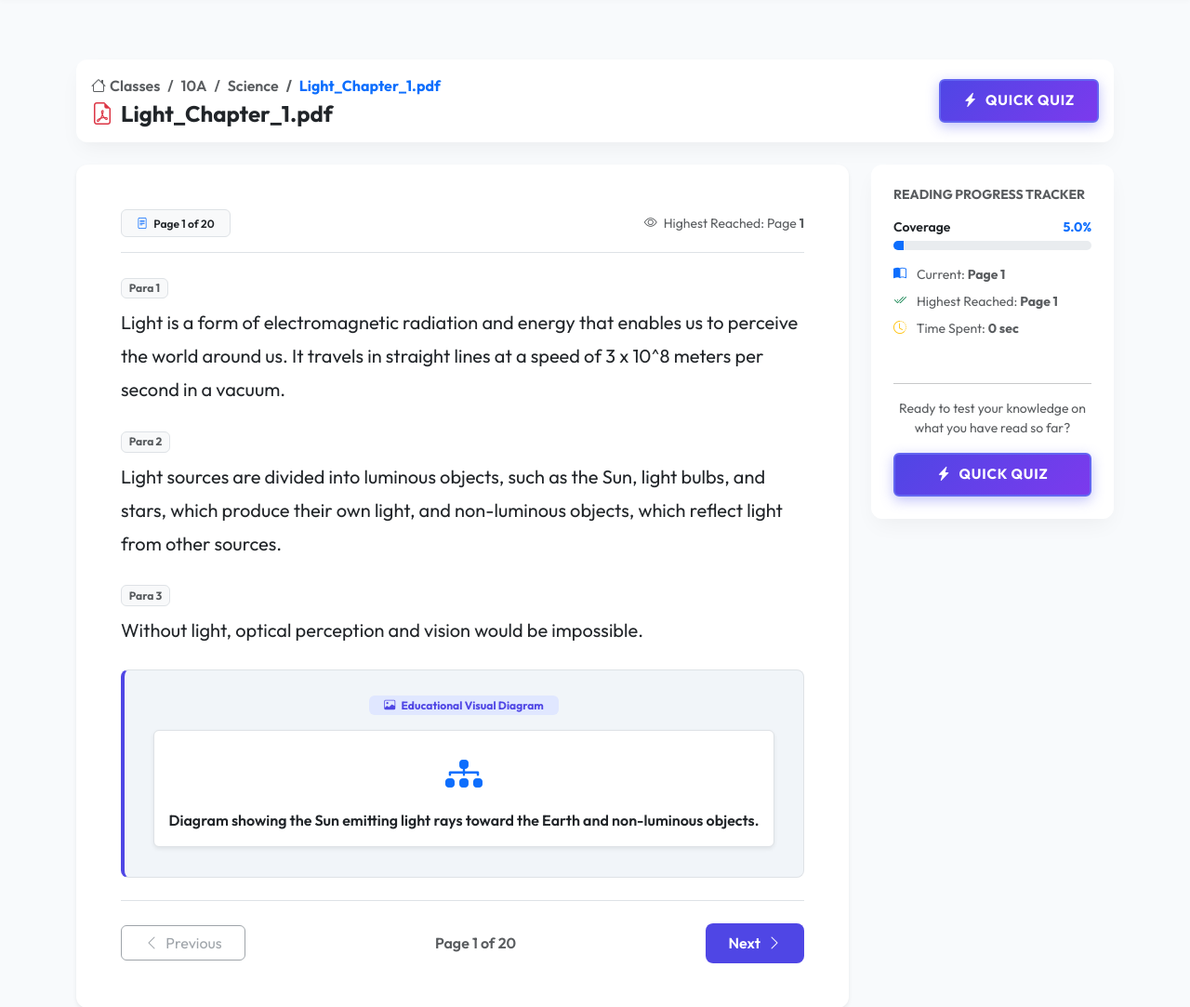
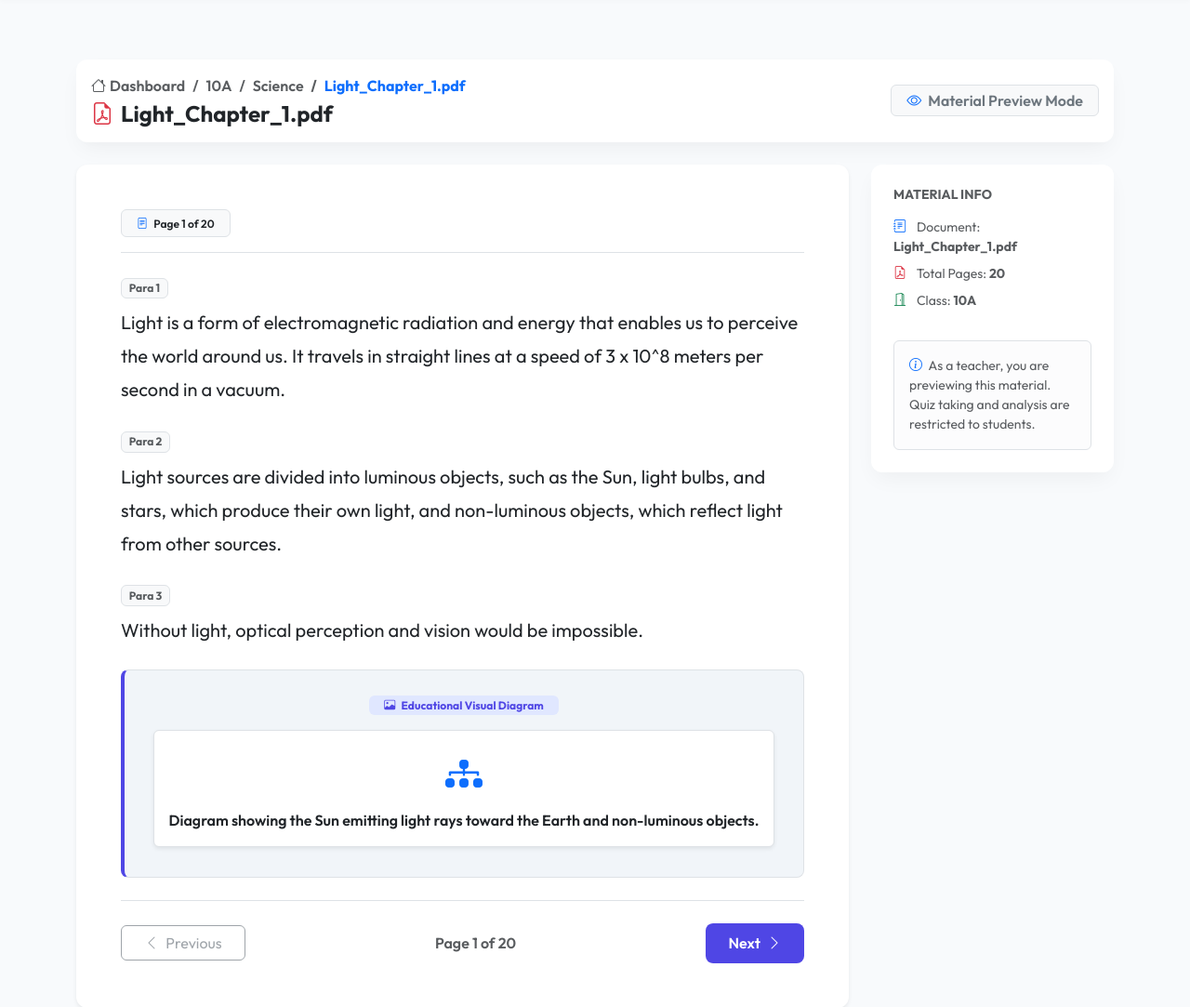
Before and after one commit to suganeshvs/quiz-evaluvator, a Django app: page /document/3/read/ in a window 1280 px wide. Shown: the part 69-1152 px from the top of the page at 93% size. Run offline with Django 5.2, Linux system fonts and the light colour scheme; a user stored in the database is signed in; data comes from the database, SQL or seed files in the repository; both versions use the stored data as it was after the commit.

Commit message:
11th commit

```diff
--- a/quiz_app/views.py
+++ b/quiz_app/views.py
@@ -61,7 +61,11 @@ def teacher_dashboard(request):
 
     classes = ClassRoom.objects.filter(teacher=request.user)
     documents = Document.objects.filter(classroom__teacher=request.user)
-    recent_attempts = QuizAttempt.objects.filter(document__classroom__teacher=request.user)[:5]
+    recent_attempts = QuizAttempt.objects.filter(
+        document__classroom__teacher=request.user,
+        student__role='STUDENT',
+        status='COMPLETED'
+    ).select_related('student', 'document').order_by('-completed_at')[:5]
     total_students = Enrollment.objects.filter(classroom__teacher=request.user).values('student').distinct().count()
 
     context = {
@@ -152,9 +156,10 @@ def class_detail(request, class_id):
     documents = classroom.documents.all().order_by('-upload_date')
     enrollments = classroom.enrollments.select_related('student').order_by('enrolled_at')
 
-    # Fetch all completed student quiz attempts for this specific class
+    # Fetch all completed student quiz attempts for this specific class (students only)
     quiz_attempts = QuizAttempt.objects.filter(
         document__classroom=classroom,
+        student__role='STUDENT',
         status='COMPLETED'
     ).select_related('student', 'document').order_by('-completed_at')
 
@@ -260,6 +265,7 @@ def teacher_reports(request):
 
     attempts = QuizAttempt.objects.filter(
         document__classroom__teacher=request.user,
+        student__role='STUDENT',
         status='COMPLETED'
     ).select_related('student', 'document').order_by('-completed_at')
 
@@ -309,6 +315,10 @@ def document_viewer(request, doc_id):
         if not is_enrolled:
             messages.error(request, f"Access Denied: You are not enrolled in class '{doc.classroom.name}'.")
             return redirect('student_dashboard')
+    elif request.user.is_teacher:
+        if doc.classroom.teacher != request.user:
+            messages.error(request, f"Access Denied: You do not manage class '{doc.classroom.name}'.")
+            return redirect('teacher_dashboard')
 
     pages = doc.pages.all().order_by('page_number')
 
@@ -317,22 +327,24 @@ def document_viewer(request, doc_id):
         DocumentAnalyzer.process_document(doc)
         pages = doc.pages.all().order_by('page_number')
 
-    # Get or create reading progress
-    progress, _ = ReadingProgress.objects.get_or_create(
-        student=request.user,
-        document=doc,
-        defaults={'highest_page': 1}
-    )
+    progress = None
+    if request.user.is_student:
+        progress, _ = ReadingProgress.objects.get_or_create(
+            student=request.user,
+            document=doc,
+            defaults={'highest_page': 1}
+        )
 
-    page_num = request.GET.get('page', progress.highest_page)
+    default_page = progress.highest_page if progress else 1
+    page_num = request.GET.get('page', default_page)
     try:
         page_num = int(page_num)
         page_num = max(1, min(page_num, doc.total_pages or 1))
     except ValueError:
         page_num = 1
 
-    # Auto-update highest page reached
-    if page_num > progress.highest_page:
+    # Auto-update highest page reached for students
+    if progress and page_num > progress.highest_page:
         progress.highest_page = page_num
         progress.save()
 
@@ -383,7 +395,12 @@ def confirm_progress(request, doc_id):
     """
     Reading Progress Confirmation view shown when student clicks QUICK QUIZ.
     Prompts student to verify or adjust Page / Paragraph / Line boundary.
+    Restricted strictly to Students.
     """
+    if request.user.is_teacher:
+        messages.info(request, "Quiz taking is restricted to students. Teachers monitor student quiz performance from reports.")
+        return redirect('teacher_reports')
+
     doc = get_object_or_404(Document, id=doc_id)
     progress = ReadingProgress.objects.filter(student=request.user, document=doc).first()
     detected_page = progress.highest_page if progress else 1
@@ -429,7 +446,12 @@ def take_quiz(request, attempt_id):
     Interactive Quiz Interface.
     Displays questions dynamically, allowing endless questions or END QUIZ.
     Always starts at Question 1 when a quiz is first opened.
+    Restricted strictly to Students.
     """
+    if request.user.is_teacher:
+        messages.info(request, "Quiz taking is restricted to students. Teachers monitor student quiz performance from reports.")
+        return redirect('teacher_reports')
+
     attempt = get_object_or_404(QuizAttempt, id=attempt_id, student=request.user)
 
     if attempt.status == 'COMPLETED':
@@ -471,7 +493,11 @@ def take_quiz(request, attempt_id):
 def submit_answer(request, question_id):
     """
     AJAX Endpoint to save student answer for a specific question.
+    Restricted strictly to Students.
     """
+    if request.user.is_teacher:
+        return JsonResponse({'status': 'error', 'message': 'Quiz taking is restricted to students.'}, status=403)
+
     if request.method == 'POST':
         try:
             data = json.loads(request.body)
@@ -500,7 +526,11 @@ def submit_answer(request, question_id):
 def fetch_more_questions(request, attempt_id):
     """
     AJAX Endpoint to fetch/generate additional questions for unlimited quiz.
+    Restricted strictly to Students.
     """
+    if request.user.is_teacher:
+        return JsonResponse({'status': 'error', 'message': 'Quiz taking is restricted to students.'}, status=403)
+
     attempt = get_object_or_404(QuizAttempt, id=attempt_id, student=request.user)
     new_qs = QuizGenerator.generate_next_questions(attempt, batch_size=3)
     return JsonResponse({'status': 'success', 'count': len(new_qs)})
@@ -510,7 +540,11 @@ def fetch_more_questions(request, attempt_id):
 def end_quiz(request, attempt_id):
     """
     Calculates final score ONLY from attempted questions and marks attempt COMPLETED.
+    Restricted strictly to Students.
     """
+    if request.user.is_teacher:
+        return redirect('teacher_reports')
+
     attempt = get_object_or_404(QuizAttempt, id=attempt_id, student=request.user)
     attempt.completed_at = timezone.now()
     attempt.status = 'COMPLETED'
@@ -523,7 +557,11 @@ def end_quiz(request, attempt_id):
 def quiz_result(request, attempt_id):
     """
     Detailed Quiz Result breakdown screen.
+    Restricted strictly to Students.
     """
+    if request.user.is_teacher:
+        return redirect('teacher_reports')
+
     attempt = get_object_or_404(QuizAttempt, id=attempt_id, student=request.user)
     questions = attempt.questions.filter(student_answer__isnull=False)
 
@@ -538,7 +576,11 @@ def quiz_result(request, attempt_id):
 def quiz_history(request):
     """
     Student view for past quiz attempts.
+    Restricted strictly to Students.
     """
+    if request.user.is_teacher:
+        return redirect('teacher_reports')
+
     attempts = QuizAttempt.objects.filter(
         student=request.user,
         status='COMPLETED'
--- a/templates/documents/viewer.html
+++ b/templates/documents/viewer.html
@@ -10,7 +10,13 @@
             <div>
                 <nav aria-label="breadcrumb">
                     <ol class="breadcrumb mb-1 text-muted small fw-semibold">
-                        <li class="breadcrumb-item"><a href="{% url 'student_dashboard' %}" class="text-decoration-none text-muted"><i class="bi bi-house me-1"></i>Classes</a></li>
+                        <li class="breadcrumb-item">
+                            {% if user.is_teacher %}
+                                <a href="{% url 'teacher_dashboard' %}" class="text-decoration-none text-muted"><i class="bi bi-house me-1"></i>Dashboard</a>
+                            {% else %}
+                                <a href="{% url 'student_dashboard' %}" class="text-decoration-none text-muted"><i class="bi bi-house me-1"></i>Classes</a>
+                            {% endif %}
+                        </li>
                         <li class="breadcrumb-item text-muted">{{ document.classroom.name }}</li>
                         <li class="breadcrumb-item text-muted">{{ document.classroom.subject }}</li>
                         <li class="breadcrumb-item active text-primary fw-bold">{{ document.title }}</li>
@@ -21,11 +27,17 @@
                 </h4>
             </div>
 
-            <!-- PROMINENT RECTANGULAR QUICK QUIZ BUTTON IN TOP RIGHT -->
+            <!-- QUICK QUIZ BUTTON (STUDENT ONLY) OR PREVIEW MODE BADGE (TEACHER ONLY) -->
             <div>
+                {% if user.is_student %}
                     <a href="{% url 'confirm_progress' document.id %}" class="btn btn-quick-quiz">
                         <i class="bi bi-lightning-charge-fill"></i> QUICK QUIZ
                     </a>
+                {% elif user.is_teacher %}
+                    <span class="badge bg-light text-secondary border px-3 py-2 fw-semibold fs-6">
+                        <i class="bi bi-eye me-1 text-primary"></i> Material Preview Mode
+                    </span>
+                {% endif %}
             </div>
         </div>
     </div>
@@ -38,9 +50,11 @@
                     <span class="badge bg-light text-dark border px-3 py-2 fw-semibold">
                         <i class="bi bi-file-text me-1 text-primary"></i> Page {{ current_page_num }} of {{ total_pages }}
                     </span>
+                    {% if user.is_student %}
                     <span class="text-muted small">
                         <i class="bi bi-eye me-1"></i> Highest Reached: Page <strong id="highestPageText">{{ progress.highest_page }}</strong>
                     </span>
+                    {% endif %}
                 </div>
 
                 <!-- PAGE CONTENT DISPLAY -->
@@ -110,6 +124,7 @@
         <!-- Sidebar Progress & Quick Quiz Panel -->
         <div class="col-lg-3">
             <div class="card card-custom p-4 border-0 mb-4 sticky-top" style="top: 80px;">
+                {% if user.is_student %}
                     <h6 class="fw-bold text-uppercase text-muted tracking-wider small mb-3">Reading Progress Tracker</h6>
 
                     <div class="mb-3">
@@ -136,11 +151,23 @@
                             <i class="bi bi-lightning-charge-fill"></i> QUICK QUIZ
                         </a>
                     </div>
+                {% else %}
+                    <h6 class="fw-bold text-uppercase text-muted tracking-wider small mb-3">Material Info</h6>
+                    <ul class="list-unstyled small text-muted mb-4">
+                        <li class="mb-2"><i class="bi bi-journal-text text-primary me-2"></i> Document: <strong>{{ document.title }}</strong></li>
+                        <li class="mb-2"><i class="bi bi-file-earmark-pdf text-danger me-2"></i> Total Pages: <strong>{{ total_pages }}</strong></li>
+                        <li class="mb-2"><i class="bi bi-door-open text-success me-2"></i> Class: <strong>{{ document.classroom.name }}</strong></li>
+                    </ul>
+                    <div class="alert alert-light border small text-muted mb-0">
+                        <i class="bi bi-info-circle me-1 text-primary"></i> As a teacher, you are previewing this material. Quiz taking and analysis are restricted to students.
+                    </div>
+                {% endif %}
             </div>
         </div>
     </div>
 </div>
 
+{% if user.is_student %}
 <script>
     // Real-time Reading Progress Tracker AJAX Pinger
     const docId = {{ document.id }};
@@ -174,4 +201,5 @@
     setInterval(sendReadingPing, 5000);
     sendReadingPing(); // initial ping
 </script>
+{% endif %}
 {% endblock %}
```
Also changed, not shown: db.sqlite3, 1 other file. Lines whose indentation alone changed are shown as unchanged.
